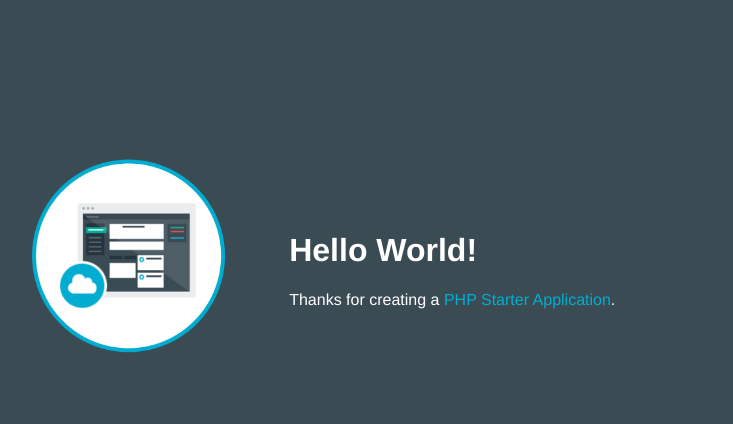
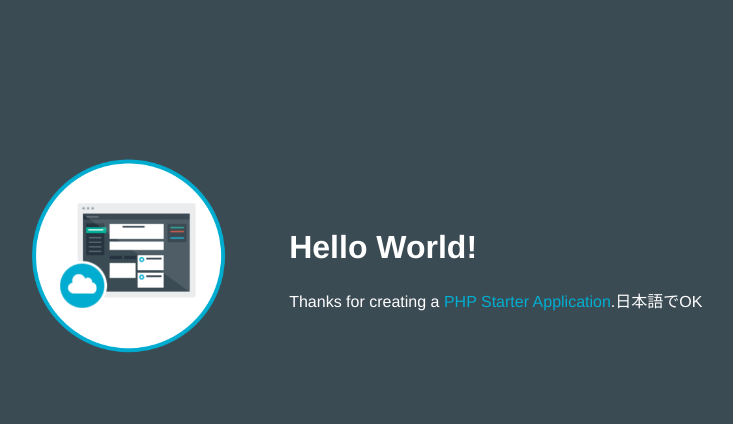
Before and after one commit to medaka5586/blue-php-test20180923, a PHP site: page / in a window 1280 px wide. Shown: the top 424 px of the page, without its empty margins (253-986 px from the left). Run offline with PHP 8.4, Linux system fonts and the light colour scheme.

Commit message:
add 日本語

```diff
--- a/index.php
+++ b/index.php
@@ -13,7 +13,7 @@
 			</td>
 			<td>
 				<h1 id = "message"><?php echo "Hello World!"; ?></h1>
-				<p class='description'></p> Thanks for creating a <span class="blue">PHP Starter Application</span>.
+				<p class='description'></p> Thanks for creating a <span class="blue">PHP Starter Application</span>.日本語でOK
 			</td>
 		</tr>
 	</table>
```
Also changed, not shown: 2 other files.
